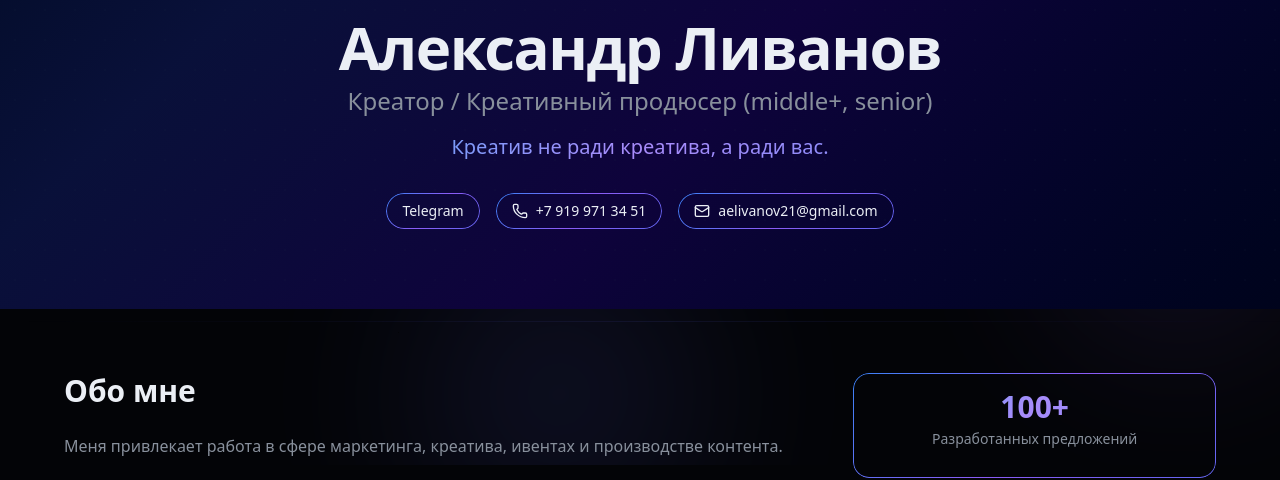
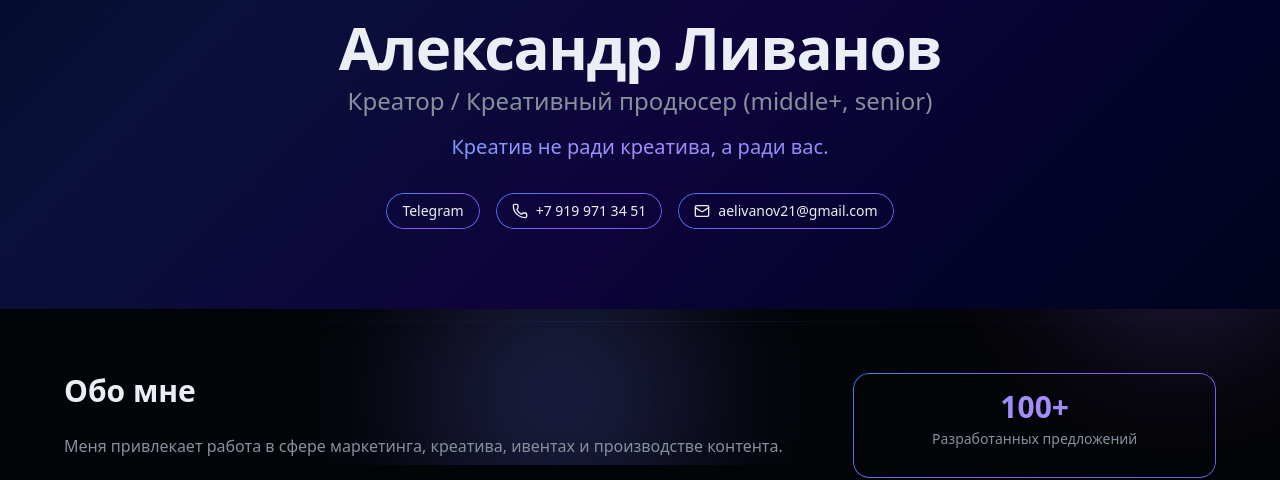
Before and after one commit to AlexandrLivanov/Portfolio, a Next.js app: page / in a window 1280 px wide. Shown: the part 335-815 px from the top of the page. Built offline with nearby package versions, Linux system fonts and the light colour scheme.

Commit message:
Update globals.css

```diff
--- a/app/globals.css
+++ b/app/globals.css
@@ -141,8 +141,8 @@ body {
 .neon-orb {
   position: absolute;
   border-radius: 50%;
-  filter: blur(80px);
-  opacity: 0.15;
+  filter: blur(60px);
+  opacity: 0.3;
   animation: float 20s ease-in-out infinite;
 }
 
```
